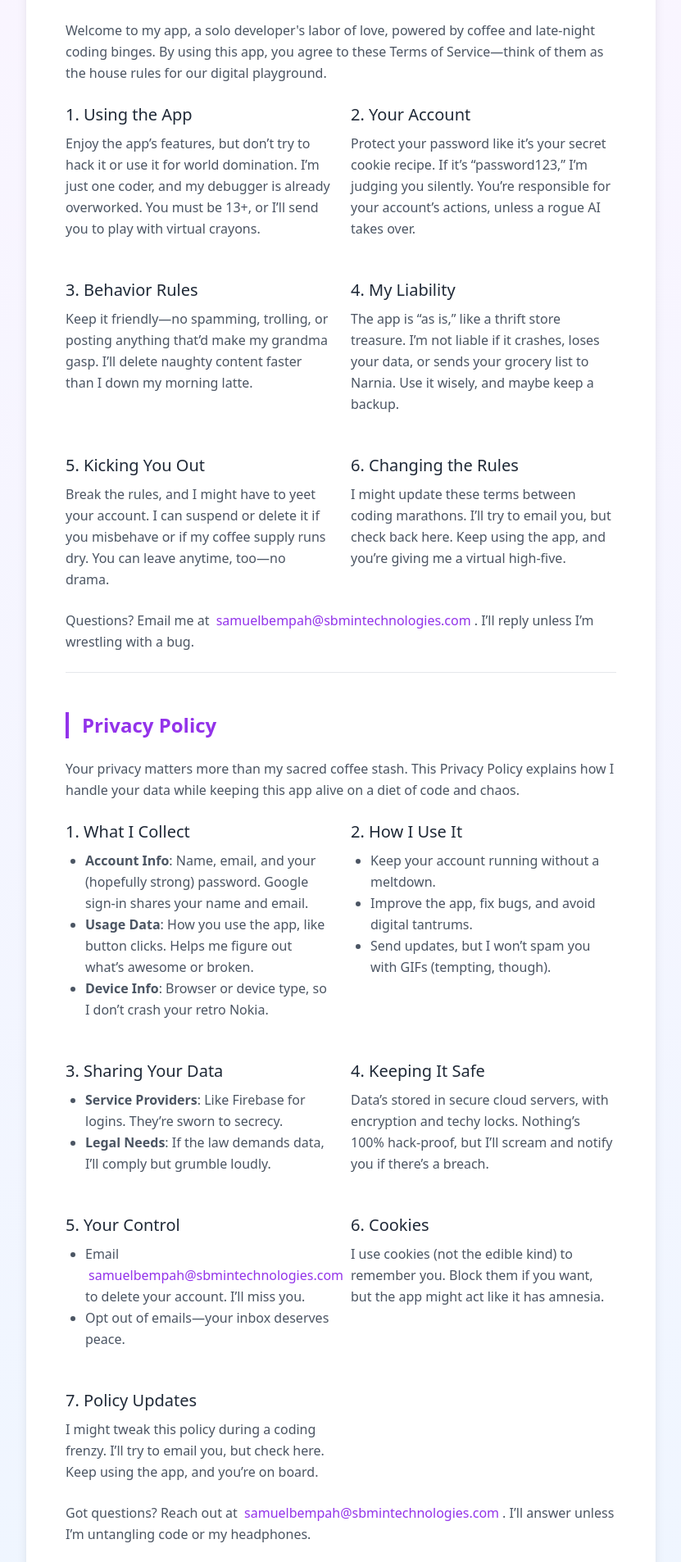
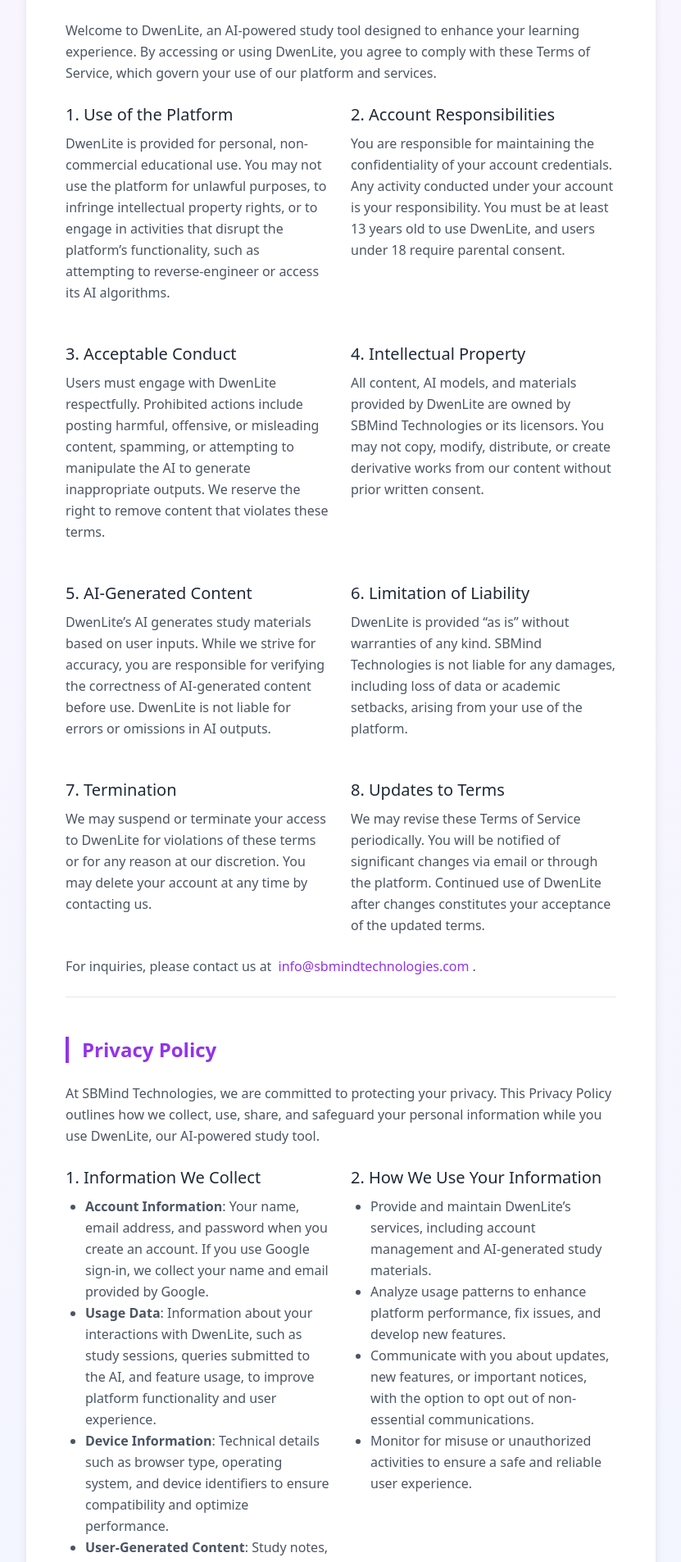
Before and after one commit to SamuelBempah/dwenlite, a React (Vite) app in the folder dwenlite/: page /terms in a window 1280 px wide. Shown: the part 180-2086 px from the top of the page at 82% size, without its empty margins (224-1055 px from the left). Built offline with nearby package versions, Linux system fonts and the light colour scheme.

Commit message:
updated privacy policies and terms

```diff
--- a/dwenlite/src/pages/Signup.jsx
+++ b/dwenlite/src/pages/Signup.jsx
@@ -178,7 +178,6 @@ function Signup() {
           <Link to="/terms" className="text-purple-600 hover:underline">
             Privacy Policy
           </Link>
-          . They're all the same either way 😂
         </div>
         <div className="text-center mt-2">
           <span className="text-gray-500 text-sm sm:text-base">Already have an account? </span>
--- a/dwenlite/src/pages/Terms.jsx
+++ b/dwenlite/src/pages/Terms.jsx
@@ -10,52 +10,63 @@ function Terms() {
         <section className="mb-8 md:mb-12 border-b border-gray-200 pb-6">
           <h3 className="text-xl sm:text-2xl font-semibold text-purple-600 mb-4 md:mb-6 border-l-4 border-purple-600 pl-4">Terms of Service</h3>
           <p className="text-gray-600 mb-6 leading-relaxed">
-            Welcome to my app, a solo developer's labor of love, powered by coffee and late-night coding binges. By using this app, you agree to these Terms of Service—think of them as the house rules for our digital playground.
+            Welcome to DwenLite, an AI-powered study tool designed to enhance your learning experience. By accessing or using DwenLite, you agree to comply with these Terms of Service, which govern your use of our platform and services.
           </p>
           <div className="md:grid md:grid-cols-2 md:gap-6">
             <div className="mb-6">
-              <h4 className="text-lg sm:text-xl font-medium text-gray-800 mb-2">1. Using the App</h4>
+              <h4 className="text-lg sm:text-xl font-medium text-gray-800 mb-2">1. Use of the Platform</h4>
               <p className="text-gray-600 leading-relaxed">
-                Enjoy the app’s features, but don’t try to hack it or use it for world domination. I’m just one coder, and my debugger is already overworked. You must be 13+, or I’ll send you to play with virtual crayons.
+                DwenLite is provided for personal, non-commercial educational use. You may not use the platform for unlawful purposes, to infringe intellectual property rights, or to engage in activities that disrupt the platform’s functionality, such as attempting to reverse-engineer or access its AI algorithms.
               </p>
             </div>
             <div className="mb-6">
-              <h4 className="text-lg sm:text-xl font-medium text-gray-800 mb-2">2. Your Account</h4>
+              <h4 className="text-lg sm:text-xl font-medium text-gray-800 mb-2">2. Account Responsibilities</h4>
               <p className="text-gray-600 leading-relaxed">
-                Protect your password like it’s your secret cookie recipe. If it’s “password123,” I’m judging you silently. You’re responsible for your account’s actions, unless a rogue AI takes over.
+                You are responsible for maintaining the confidentiality of your account credentials. Any activity conducted under your account is your responsibility. You must be at least 13 years old to use DwenLite, and users under 18 require parental consent.
               </p>
             </div>
             <div className="mb-6">
-              <h4 className="text-lg sm:text-xl font-medium text-gray-800 mb-2">3. Behavior Rules</h4>
+              <h4 className="text-lg sm:text-xl font-medium text-gray-800 mb-2">3. Acceptable Conduct</h4>
               <p className="text-gray-600 leading-relaxed">
-                Keep it friendly—no spamming, trolling, or posting anything that’d make my grandma gasp. I’ll delete naughty content faster than I down my morning latte.
+                Users must engage with DwenLite respectfully. Prohibited actions include posting harmful, offensive, or misleading content, spamming, or attempting to manipulate the AI to generate inappropriate outputs. We reserve the right to remove content that violates these terms.
               </p>
             </div>
             <div className="mb-6">
-              <h4 className="text-lg sm:text-xl font-medium text-gray-800 mb-2">4. My Liability</h4>
+              <h4 className="text-lg sm:text-xl font-medium text-gray-800 mb-2">4. Intellectual Property</h4>
               <p className="text-gray-600 leading-relaxed">
-                The app is “as is,” like a thrift store treasure. I’m not liable if it crashes, loses your data, or sends your grocery list to Narnia. Use it wisely, and maybe keep a backup.
+                All content, AI models, and materials provided by DwenLite are owned by SBMind Technologies or its licensors. You may not copy, modify, distribute, or create derivative works from our content without prior written consent.
               </p>
             </div>
             <div className="mb-6">
-              <h4 className="text-lg sm:text-xl font-medium text-gray-800 mb-2">5. Kicking You Out</h4>
+              <h4 className="text-lg sm:text-xl font-medium text-gray-800 mb-2">5. AI-Generated Content</h4>
               <p className="text-gray-600 leading-relaxed">
-                Break the rules, and I might have to yeet your account. I can suspend or delete it if you misbehave or if my coffee supply runs dry. You can leave anytime, too—no drama.
+                DwenLite’s AI generates study materials based on user inputs. While we strive for accuracy, you are responsible for verifying the correctness of AI-generated content before use. DwenLite is not liable for errors or omissions in AI outputs.
               </p>
             </div>
             <div className="mb-6">
-              <h4 className="text-lg sm:text-xl font-medium text-gray-800 mb-2">6. Changing the Rules</h4>
+              <h4 className="text-lg sm:text-xl font-medium text-gray-800 mb-2">6. Limitation of Liability</h4>
               <p className="text-gray-600 leading-relaxed">
-                I might update these terms between coding marathons. I’ll try to email you, but check back here. Keep using the app, and you’re giving me a virtual high-five.
+                DwenLite is provided “as is” without warranties of any kind. SBMind Technologies is not liable for any damages, including loss of data or academic setbacks, arising from your use of the platform.
+              </p>
+            </div>
+            <div className="mb-6">
+              <h4 className="text-lg sm:text-xl font-medium text-gray-800 mb-2">7. Termination</h4>
+              <p className="text-gray-600 leading-relaxed">
+                We may suspend or terminate your access to DwenLite for violations of these terms or for any reason at our discretion. You may delete your account at any time by contacting us.
+              </p>
+            </div>
+            <div className="mb-6">
+              <h4 className="text-lg sm:text-xl font-medium text-gray-800 mb-2">8. Updates to Terms</h4>
+              <p className="text-gray-600 leading-relaxed">
+                We may revise these Terms of Service periodically. You will be notified of significant changes via email or through the platform. Continued use of DwenLite after changes constitutes your acceptance of the updated terms.
               </p>
             </div>
           </div>
           <p className="text-gray-600 leading-relaxed">
-            Questions? Email me at{' '}
-            <a href="mailto:samuelbempah@sbmintechnologies.com" className="text-purple-600 hover:underline hover:bg-purple-50 px-1 rounded">
-              samuelbempah@sbmintechnologies.com
-            </a>
-            . I’ll reply unless I’m wrestling with a bug.
+            For inquiries, please contact us at{' '}
+            <a href="mailto:info@sbmindtechnologies.com" className="text-purple-600 hover:underline hover:bg-purple-50 px-1 rounded">
+              info@sbmindtechnologies.com
+            </a>.
           </p>
         </section>
 
@@ -63,70 +74,76 @@ function Terms() {
         <section>
           <h3 className="text-xl sm:text-2xl font-semibold text-purple-600 mb-4 md:mb-6 border-l-4 border-purple-600 pl-4">Privacy Policy</h3>
           <p className="text-gray-600 mb-6 leading-relaxed">
-            Your privacy matters more than my sacred coffee stash. This Privacy Policy explains how I handle your data while keeping this app alive on a diet of code and chaos.
+            At SBMind Technologies, we are committed to protecting your privacy. This Privacy Policy outlines how we collect, use, share, and safeguard your personal information while you use DwenLite, our AI-powered study tool.
           </p>
           <div className="md:grid md:grid-cols-2 md:gap-6">
             <div className="mb-6">
-              <h4 className="text-lg sm:text-xl font-medium text-gray-800 mb-2">1. What I Collect</h4>
+              <h4 className="text-lg sm:text-xl font-medium text-gray-800 mb-2">1. Information We Collect</h4>
               <ul className="list-disc pl-6 text-gray-600 leading-relaxed">
-                <li><strong>Account Info</strong>: Name, email, and your (hopefully strong) password. Google sign-in shares your name and email.</li>
-                <li><strong>Usage Data</strong>: How you use the app, like button clicks. Helps me figure out what’s awesome or broken.</li>
-                <li><strong>Device Info</strong>: Browser or device type, so I don’t crash your retro Nokia.</li>
+                <li><strong>Account Information</strong>: Your name, email address, and password when you create an account. If you use Google sign-in, we collect your name and email provided by Google.</li>
+                <li><strong>Usage Data</strong>: Information about your interactions with DwenLite, such as study sessions, queries submitted to the AI, and feature usage, to improve platform functionality and user experience.</li>
+                <li><strong>Device Information</strong>: Technical details such as browser type, operating system, and device identifiers to ensure compatibility and optimize performance.</li>
+                <li><strong>User-Generated Content</strong>: Study notes, questions, or other inputs you provide to the AI for generating educational materials.</li>
               </ul>
             </div>
             <div className="mb-6">
-              <h4 className="text-lg sm:text-xl font-medium text-gray-800 mb-2">2. How I Use It</h4>
+              <h4 className="text-lg sm:text-xl font-medium text-gray-800 mb-2">2. How We Use Your Information</h4>
               <ul className="list-disc pl-6 text-gray-600 leading-relaxed">
-                <li>Keep your account running without a meltdown.</li>
-                <li>Improve the app, fix bugs, and avoid digital tantrums.</li>
-                <li>Send updates, but I won’t spam you with GIFs (tempting, though).</li>
+                <li>Provide and maintain DwenLite’s services, including account management and AI-generated study materials.</li>
+                <li>Analyze usage patterns to enhance platform performance, fix issues, and develop new features.</li>
+                <li>Communicate with you about updates, new features, or important notices, with the option to opt out of non-essential communications.</li>
+                <li>Monitor for misuse or unauthorized activities to ensure a safe and reliable user experience.</li>
               </ul>
             </div>
             <div className="mb-6">
-              <h4 className="text-lg sm:text-xl font-medium text-gray-800 mb-2">3. Sharing Your Data</h4>
+              <h4 className="text-lg sm:text-xl font-medium text-gray-800 mb-2">3. Sharing Your Information</h4>
               <ul className="list-disc pl-6 text-gray-600 leading-relaxed">
-                <li><strong>Service Providers</strong>: Like Firebase for logins. They’re sworn to secrecy.</li>
-                <li><strong>Legal Needs</strong>: If the law demands data, I’ll comply but grumble loudly.</li>
+                <li><strong>Service Providers</strong>: We share data with trusted third-party providers (e.g., Firebase for authentication) who assist in operating DwenLite, bound by strict confidentiality agreements.</li>
+                <li><strong>Legal Obligations</strong>: We may disclose information if required by law, such as in response to a court order or regulatory request, while taking steps to protect your privacy.</li>
+                <li><strong>Business Transfers</strong>: In the event of a merger or acquisition, your data may be transferred as part of the business assets, with prior notice where feasible.</li>
               </ul>
             </div>
             <div className="mb-6">
-              <h4 className="text-lg sm:text-xl font-medium text-gray-800 mb-2">4. Keeping It Safe</h4>
+              <h4 className="text-lg sm:text-xl font-medium text-gray-800 mb-2">4. Data Security</h4>
               <p className="text-gray-600 leading-relaxed">
-                Data’s stored in secure cloud servers, with encryption and techy locks. Nothing’s 100% hack-proof, but I’ll scream and notify you if there’s a breach.
+                We use industry-standard encryption and security measures to protect your data on secure cloud servers. While we strive to safeguard your information, no system is entirely immune to breaches. In the event of a data breach, we will notify affected users promptly as required by law.
               </p>
             </div>
             <div className="mb-6">
-              <h4 className="text-lg sm:text-xl font-medium text-gray-800 mb-2">5. Your Control</h4>
+              <h4 className="text-lg sm:text-xl font-medium text-gray-800 mb-2">5. Your Rights and Choices</h4>
               <ul className="list-disc pl-6 text-gray-600 leading-relaxed">
-                <li>
-                  Email{' '}
-                  <a href="mailto:samuelbempah@sbmintechnologies.com" className="text-purple-600 hover:underline hover:bg-purple-50 px-1 rounded">
-                    samuelbempah@sbmintechnologies.com
-                  </a>{' '}
-                  to delete your account. I’ll miss you.
-                </li>
-                <li>Opt out of emails—your inbox deserves peace.</li>
+                <li>Request access, correction, or deletion of your personal data by contacting{' '}
+                  <a href="mailto:info@sbmindtechnologies.com" className="text-purple-600 hover:underline hover:bg-purple-50 px-1 rounded">
+                    info@sbmindtechnologies.com
+                  </a>.</li>
+                <li>Opt out of non-essential communications, such as promotional emails, via your account settings or by contacting us.</li>
+                <li>Users in certain jurisdictions (e.g., EU/EEA) may have additional rights under applicable data protection laws, such as data portability.</li>
               </ul>
             </div>
             <div className="mb-6">
-              <h4 className="text-lg sm:text-xl font-medium text-gray-800 mb-2">6. Cookies</h4>
+              <h4 className="text-lg sm:text-xl font-medium text-gray-800 mb-2">6. Cookies and Tracking</h4>
               <p className="text-gray-600 leading-relaxed">
-                I use cookies (not the edible kind) to remember you. Block them if you want, but the app might act like it has amnesia.
+                We use cookies and similar technologies to enhance your experience, such as remembering your preferences. You may disable cookies through your browser settings, but this may affect DwenLite’s functionality.
               </p>
             </div>
             <div className="mb-6">
-              <h4 className="text-lg sm:text-xl font-medium text-gray-800 mb-2">7. Policy Updates</h4>
+              <h4 className="text-lg sm:text-xl font-medium text-gray-800 mb-2">7. Data Retention</h4>
               <p className="text-gray-600 leading-relaxed">
-                I might tweak this policy during a coding frenzy. I’ll try to email you, but check here. Keep using the app, and you’re on board.
+                We retain your data only as long as necessary to provide DwenLite’s services or comply with legal obligations. Upon account deletion, we will remove your personal information, except where retention is required by law.
+              </p>
+            </div>
+            <div className="mb-6">
+              <h4 className="text-lg sm:text-xl font-medium text-gray-800 mb-2">8. Updates to This Policy</h4>
+              <p className="text-gray-600 leading-relaxed">
+                We may update this Privacy Policy to reflect changes in our practices or legal requirements. We will notify you of significant changes via email or through the platform. Continued use of DwenLite after updates indicates your acceptance of the revised policy.
               </p>
             </div>
           </div>
           <p className="text-gray-600 leading-relaxed">
-            Got questions? Reach out at{' '}
-            <a href="mailto:samuelbempah@sbmintechnologies.com" className="text-purple-600 hover:underline hover:bg-purple-50 px-1 rounded">
-              samuelbempah@sbmintechnologies.com
-            </a>
-            . I’ll answer unless I’m untangling code or my headphones.
+            For questions or concerns about this Privacy Policy, please contact us at{' '}
+            <a href="mailto:info@sbmindtechnologies.com" className="text-purple-600 hover:underline hover:bg-purple-50 px-1 rounded">
+              info@sbmindtechnologies.com
+            </a>.
           </p>
         </section>
 
```
